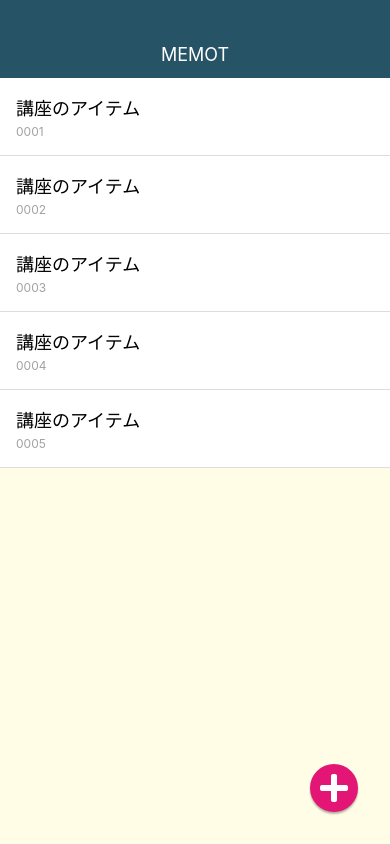
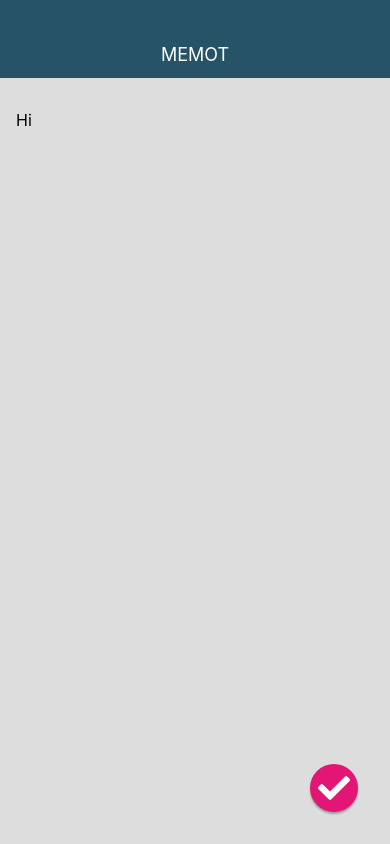
Before and after one commit to YukitsuguNagase/MemoApp, a React Native app: screen / in a window 390 px wide. Built offline with nearby package versions, Linux system fonts and the light colour scheme.

Commit message:
Create MemoEditScreen

```diff
--- a/App.js
+++ b/App.js
@@ -1,7 +1,7 @@
 import React from 'react';
-import { StyleSheet, Text, View } from 'react-native';
+import { StyleSheet, View } from 'react-native';
 import Appbar from './src/components/Appbar';
-import MemoListScreen from './src/screens/MemoListScreen';
+import MemoListScreen from './src/screens/MemoEditScreen';
 
 export default function App() {
   return (
--- a/src/elements/CircleButton.js
+++ b/src/elements/CircleButton.js
@@ -6,7 +6,8 @@
 
 const CustomIcon = createIconSet({
   pencil: '\uf303',
-  plus: '\uf067'
+  plus: '\uf067',
+  check: '\uf00c',
 }, 'FontAwesome');
 
 class CircleButton extends React.Component {
--- /dev/null
+++ b/src/screens/MemoEditScreen.js
@@ -0,0 +1,35 @@
+import React from 'react';
+import { StyleSheet, Text, View, TextInput } from 'react-native';
+import CircleButton from '../elements/CircleButton';
+
+class MemoEditScreen extends React.Component {
+  render() {
+    return (
+      <View style={styles.container}>
+        <TextInput style={styles.memoEditInput} multiline value="Hi" />
+
+        <CircleButton name="check"/>
+
+      </View>
+    );
+  }
+}
+
+const styles = StyleSheet.create({
+  container: {
+    flex: 1,
+    width: '100%',
+  },
+
+  memoEditInput: {
+    backgroundColor: '#ddd',
+    flex: 1,
+    paddingTop: 32,
+    paddingLeft: 16,
+    paddingRight: 16,
+    paddingBottom: 16,
+    fontSize: 16,
+  },
+});
+
+export default MemoEditScreen;
```
